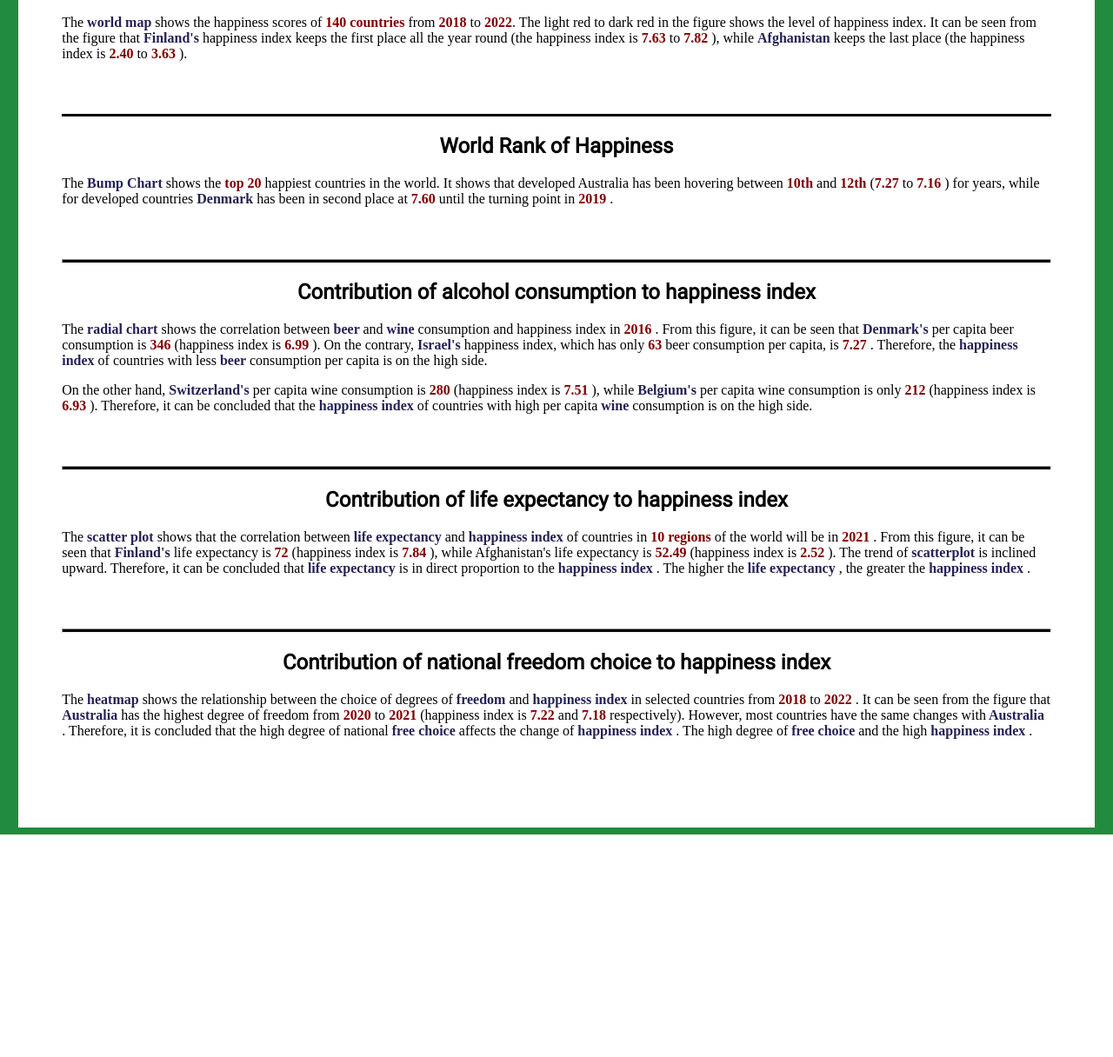
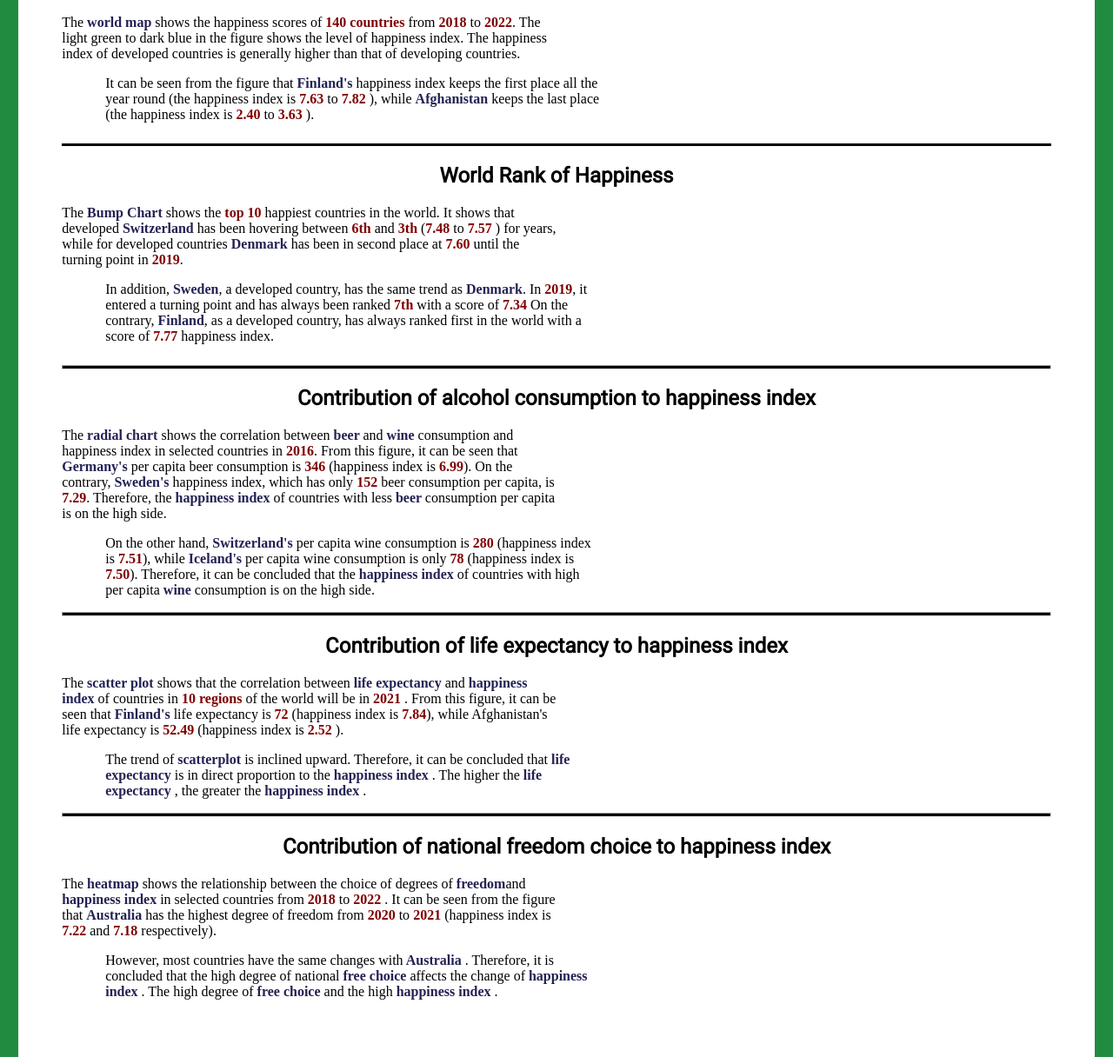
Before and after one commit to xxia00/assignment-2, a plain HTML site: page index.html in a window 1280 px wide. Shown: the part 426-1642 px from the top of the page at 87% size. Before the commit the page ends 1386 px from the top, so only its background shows below. Drawn offline with Linux system fonts and the light colour scheme; a script that the page names is missing.

Commit message:
Add files via upload
new

```diff
--- a/index.html
+++ b/index.html
@@ -29,29 +29,55 @@
 
 
 
-            <p class="desc">The <span class="bolded coloured2"> World Happiness Report </span> is a publication. According to the respondents' evaluation of their lives,
-               it contains happiness indexes and rankings of <span class="bolded coloured">140 countries </span>.
-            The report is also related to four (quality) life factors, namely, the contribution of GDP to the happiness index ,
-            the impact of life expectancy on happiness, the impact of national freedom on the happiness index, and  the contribution of alcohol consumption to the happiness index.
-             As of  <span class="bolded coloured">March 2022 </span>,  <span class="bolded coloured2">Finland </span> has been rated as the happiest country in the world for <span class="bolded coloured2"> five consecutive times </span>. </p>
+            <p class="desc">The <span class="bolded coloured2"> World Happiness Report </span> is a publication. According to the
+               respondents' evaluation of their lives, it contains happiness indexes and rankings of <span class="bolded coloured">140 countries </span>. The report is also related to four (quality) life factors, namely, the contribution of GDP to the happiness index ,
+            the impact of life expectancy on happiness, the impact of national freedom on the happiness index, and  the contribution of alcohol consumption to the happiness index. As of  <span class="bolded coloured">March 2022 </span>,  <span class="bolded coloured2">Finland </span> has been rated as the happiest country in the world for <span class="bolded coloured2">
+              five consecutive times</span>.
+            </p>
         </div>
       </div>
       <hr style="height:3px;border-width:0;color:gray;background-color:black">
 
 
-      <h2>World Map of Happiness</h2>
-        <p>
-            The <span class="bolded coloured2"> world map </span> shows the happiness scores of  <span class="bolded coloured">140 countries </span>from
-             <span class="bolded coloured"> 2018 </span> to <span class="bolded coloured">2022</span>.
-             The light red to dark red in the figure shows the level of happiness index.
-             It can be seen from the figure that <span class="bolded coloured2"> Finland's</span> happiness index keeps the first place all
-              the year round (the happiness index is <span class="bolded coloured"> 7.63 </span> to <span class="bolded coloured"> 7.82 </span>),
-             while <span class="bolded coloured2"> Afghanistan </span> keeps the last place
-             (the happiness index is  <span class="bolded coloured"> 2.40 </span> to <span class="bolded coloured"> 3.63 </span> ).
-          </p>
+      <h2 class="title2" >World Map of Happiness</h2>
+      <div class="viz-row">
+        <p class="desc1" style="padding-right: 50px; width: 50%">
+          The <span class="bolded coloured2"> world map </span> shows the happiness scores of  <span class="bolded coloured">140 countries </span>
+          from<span class="bolded coloured"> 2018 </span> to <span class="bolded coloured">2022</span>. The light green to dark blue
+          in the figure shows the level of happiness index. The happiness index of developed countries is generally higher than that of developing countries.
 
-          <br></br>
-          <div id="map_happiness" class="vis-container"></div>
+        </p>
+
+        <p class="desc1" style="padding-left:50px ; width: 50%">
+
+          It can be seen from the figure that <span class="bolded coloured2"> Finland's</span> happiness index keeps the first place all
+          the year round (the happiness index is <span class="bolded coloured"> 7.63 </span> to <span class="bolded coloured"> 7.82 </span>),
+         while <span class="bolded coloured2"> Afghanistan </span> keeps the last place
+         (the happiness index is  <span class="bolded coloured"> 2.40 </span> to <span class="bolded coloured"> 3.63 </span> ).
+        </p>
+
+
+
+
+
+
+
+      </div>
+
+
+
+
+
+
+
+
+
+
+      <div id="map_happiness" class="vis-container" ></div>
+
+
+
+
 
 
 
@@ -61,19 +87,36 @@
 
 
           <h2>World Rank of Happiness</h2>
-          <p>
+          <div class="viz-row">
+            <p class="desc1" style="padding-right: 50px; width: 50%">
 
 
 
-            The <span class="bolded coloured2"> Bump Chart </span>shows the <span class="bolded coloured">top 20 </span> happiest countries in the world.
-            It shows that developed Australia has been hovering between<span class="bolded coloured"> 10th </span>and <span class="bolded coloured"> 12th </span>(<span class="bolded coloured">7.27 </span>to <span class="bolded coloured">7.16 </span>) for years,
-            while for developed countries<span class="bolded coloured2"> Denmark </span> has been in second place at <span class="bolded coloured">7.60 </span>until the turning point in <span class="bolded coloured">2019 </span>.
-          </p>
+              The <span class="bolded coloured2"> Bump Chart </span>shows the <span class="bolded coloured">top 10 </span> happiest countries
+               in the world. It shows that developed <span class="bolded coloured2">Switzerland</span> has been hovering between<span class="bolded coloured"> 6th
+                 </span>and <span class="bolded coloured"> 3th </span>(<span class="bolded coloured">7.48 </span>to <span class="bolded coloured">7.57 </span>) for years, while for developed countries<span class="bolded coloured2"> Denmark </span> has been in second place at <span class="bolded coloured">7.60 </span>until
+                  the turning point in <span class="bolded coloured"> 2019</span>.
+            </p>
+            <p  class="desc1" style="padding-left: 50px; width: 50%">
+              In addition, <span class="bolded coloured2">Sweden</span>, a developed country, has the same trend as <span class="bolded coloured2">Denmark</span>.
+              In <span class="bolded coloured">2019</span>, it entered a turning point and has always been ranked<span class="bolded coloured"> 7th</span> with a score of <span class="bolded coloured">7.34 </span>
+               On the contrary, <span class="bolded coloured2">Finland</span>, as a developed country, has always ranked first in the world with a score of <span class="bolded coloured"> 7.77</span> happiness index.
+
+
+
+            </p>
 
 
 
 
-          <br></br>
+
+
+
+          </div>
+
+
+
+
           <div id="rank"  class="vis-container2"></div>
 
 
@@ -85,69 +128,42 @@
 
 
           <h2>Contribution of alcohol consumption to happiness index</h2>
-          <p>
+
+          <div class="viz-row">
+            <p class="desc1" style="padding-right: 50px; width: 50%">
 
 
 
-            The <span class="bolded coloured2">radial chart </span>shows the correlation between <span class="bolded coloured2"> beer </span>and <span class="bolded coloured2"> wine </span>consumption and happiness index in <span class="bolded coloured"> 2016 </span>.
-             From this figure, it can be seen that <span class="bolded coloured2">Denmark's </span>per capita beer consumption is <span class="bolded coloured">346 </span> (happiness index is <span class="bolded coloured"> 6.99 </span>).
-             On the contrary, <span class="bolded coloured2">Israel's</span> happiness index, which has only <span class="bolded coloured"> 63 </span>beer consumption per capita, is <span class="bolded coloured"> 7.27 </span>.
-              Therefore, the <span class="bolded coloured2"> happiness index </span> of countries with less <span class="bolded coloured2">beer </span> consumption per capita is on the high side.
+              The <span class="bolded coloured2">radial chart</span> shows the correlation between <span class="bolded coloured2"> beer </span>and <span class="bolded coloured2"> wine </span>consumption and happiness index in selected countries in <span class="bolded coloured">2016</span>.
+               From this figure, it can be seen that <span class="bolded coloured2">Germany's</span> per capita beer consumption is <span class="bolded coloured">346 </span> (happiness index is <span class="bolded coloured">6.99</span>).
+               On the contrary, <span class="bolded coloured2">Sweden's</span> happiness index, which has only <span class="bolded coloured">152</span> beer consumption per capita, is <span class="bolded coloured">7.29</span>.
+                Therefore, the <span class="bolded coloured2"> happiness index </span> of countries with less <span class="bolded coloured2">beer </span> consumption per capita is on the high side.
 
-          </p>
-          <p>
-            On the other hand,<span class="bolded coloured2"> Switzerland's </span>per capita wine consumption is <span class="bolded coloured">280 </span>(happiness index is <span class="bolded coloured">7.51 </span>),
-            while <span class="bolded coloured2"> Belgium's </span> per capita wine consumption is only <span class="bolded coloured">212 </span> (happiness index is<span class="bolded coloured"> 6.93 </span>).
-            Therefore, it can be concluded that the<span class="bolded coloured2"> happiness index </span> of countries with high per capita<span class="bolded coloured2"> wine </span>consumption is on the high side.
-          </p>
-          <br></br>
+            </p>
+            <p class="desc1" style="padding-left: 50px; width: 50%">
+              On the other hand,<span class="bolded coloured2"> Switzerland's </span>per capita wine consumption is <span class="bolded coloured">280 </span>(happiness index is <span class="bolded coloured">7.51</span>),
+              while <span class="bolded coloured2"> Iceland's </span> per capita wine consumption is only <span class="bolded coloured"> 78</span> (happiness index is<span class="bolded coloured"> 7.50</span>).
+              Therefore, it can be concluded that the<span class="bolded coloured2"> happiness index </span> of countries with high per capita<span class="bolded coloured2"> wine </span>consumption is on the high side.
+            </p>
 
 
 
-          <div id="scatter" class="vis-container1"></div>
-         <div id="scatter3" class="vis-container1"></div>
+          </div>
+          <div class="viz-row">
 
-    <hr style="height:3px;border: width 2px;;color:gray;background-color:black">
-
-  <h2>Contribution of life expectancy to happiness index</h2>
-          <p>
+              <div id="scatter" class="vis-container1" style="padding-right: 50px; width: 50%"></div>
 
 
-            The <span class="bolded coloured2">scatter plot </span> shows that the correlation between <span class="bolded coloured2">life expectancy </span> and
-            <span class="bolded coloured2">happiness index</span> of countries in <span class="bolded coloured"> 10 regions </span> of the world will be in <span class="bolded coloured">2021 </span>.
-            From this figure, it can be seen that <span class="bolded coloured2">Finland's</span> life expectancy is <span class="bolded coloured">72</span> (happiness index is <span class="bolded coloured">7.84 </span>),
-            while Afghanistan's life expectancy is <span class="bolded coloured">52.49 </span> (happiness index is <span class="bolded coloured"> 2.52 </span> ).
-            The trend of <span class="bolded coloured2">scatterplot </span> is inclined upward.
-             Therefore, it can be concluded that <span class="bolded coloured2">life expectancy </span> is in direct proportion to the <span class="bolded coloured2">happiness index </span>.
-              The higher the <span class="bolded coloured2">life expectancy </span>, the greater the <span class="bolded coloured2">happiness index </span>.
-          </p>
 
-          <br></br>
-          <div id="scatterplot" class="vis-container5"></div>
-
-    <hr style="height:3px;border: width 2px;;color:gray;background-color:black">
-
-    <h2>Contribution of national freedom choice to happiness index</h2>
-    <p>
+              <div id="scatter3" class="vis-container1" style="padding-left: 50px; width: 50%" ></div>
 
 
 
 
 
-      The <span class="bolded coloured2">heatmap </span> shows the relationship between the choice of degrees of <span class="bolded coloured2">freedom</span>
-       and  <span class="bolded coloured2">happiness index </span>  in selected countries from  <span class="bolded coloured">2018 </span> to <span class="bolded coloured">2022 </span>.
-      It can be seen from the figure that <span class="bolded coloured2"> Australia</span> has the highest degree of freedom
-      from<span class="bolded coloured"> 2020 </span>to <span class="bolded coloured"> 2021 </span>(happiness index is <span class="bolded coloured"> 7.22 </span> and <span class="bolded coloured"> 7.18</span> respectively).
-       However, most countries have the same changes with<span class="bolded coloured2"> Australia </span>.
-       Therefore, it is concluded that the high degree of national <span class="bolded coloured2"> free choice </span>affects the change of <span class="bolded coloured2"> happiness index </span>.
-       The high degree of <span class="bolded coloured2">free choice </span> and the high <span class="bolded coloured2">happiness index </span>.
-    </p>
 
-    <br></br>
-    <div class="pure-u-4-5">
-      <div id="heatmap" class="vis-container4"></div>
 
-    </div>
+          </div>
 
 
 
@@ -156,101 +172,82 @@
 
 
 
+    <hr style="height:3px;border: width 2px;;color:gray;background-color:black">
+
+  <h2>Contribution of life expectancy to happiness index</h2>
+         <div class="viz-row">
+
+          <p class="desc1"   style="padding-right: 50px; width: 50%" >
+
+
+            The <span class="bolded coloured2">scatter plot </span> shows that the correlation between <span class="bolded coloured2">life expectancy </span> and
+            <span class="bolded coloured2">happiness index</span> of countries in <span class="bolded coloured"> 10 regions </span> of the world will be in <span class="bolded coloured">2021 </span>.
+            From this figure, it can be seen that <span class="bolded coloured2">Finland's</span> life expectancy is <span class="bolded coloured">72</span> (happiness index is <span class="bolded coloured">7.84</span>),
+            while Afghanistan's life expectancy is <span class="bolded coloured">52.49 </span> (happiness index is <span class="bolded coloured"> 2.52 </span>).
+
+          </p  >
+
+
+          <p  class="desc1" style="padding-left: 50px; width: 50%" >
+            The trend of <span class="bolded coloured2">scatterplot </span> is inclined upward.
+          Therefore, it can be concluded that <span class="bolded coloured2">life expectancy </span> is in direct proportion to the <span class="bolded coloured2">happiness index </span>.
+           The higher the <span class="bolded coloured2">life expectancy </span>, the greater the <span class="bolded coloured2">happiness index </span>.
+
+
+
+          </p>
 
 
 
 
 
 
+         </div>
 
 
 
 
 
+          <div id="scatterplot" class="vis-container5"></div>
+
+    <hr style="height:3px;border: width 2px;;color:gray;background-color:black">
+
+    <h2>Contribution of national freedom choice to happiness index</h2>
+
+    <div class="viz-row">
+      <p class="desc1" style="padding-right: 50px; width: 50%" >
+
+
+        The <span class="bolded coloured2">heatmap </span> shows the relationship between the choice of degrees
+         of <span class="bolded coloured2">freedom</span>and  <span class="bolded coloured2">happiness index </span>
+          in selected countries from  <span class="bolded coloured">2018 </span> to <span class="bolded coloured">2022 </span>.
+        It can be seen from the figure that <span class="bolded coloured2"> Australia</span> has the highest degree of freedom
+        from<span class="bolded coloured"> 2020 </span>to <span class="bolded coloured"> 2021 </span>(happiness index is <span class="bolded coloured"> 7.22 </span>
+         and <span class="bolded coloured"> 7.18</span> respectively).
 
 
 
+      </p>
+
+
+      <p  class="desc1"  style="padding-left: 50px; width: 50%">
+
+        However, most countries have the same changes with<span class="bolded coloured2"> Australia </span>.
+        Therefore, it is concluded that the high degree of national <span class="bolded coloured2"> free choice </span>affects the change of <span class="bolded coloured2"> happiness index </span>.
+        The high degree of <span class="bolded coloured2">free choice </span> and the high <span class="bolded coloured2">happiness index </span>.
+
+
+      </p>
 
 
 
+    </div>
 
 
+    <div class="pure-u-4-5">
+      <div id="heatmap" class="vis-container4"></div>
 
-
-
-
-
-
-
-
-
-
-
-
-
-
-
-
-
-
-
-
-
-
-
-
-
-
-
-
-
-
-
-
-
-
-
-
-
-
-
-
-
-
-
-
-
-
-
-
-
-
-
-
-
-
-
-
-
-
-
-
-
-
-
-
-
-
-
-
-
-
-
-
-
-
-
-
+    </div>
 
 
 
```
